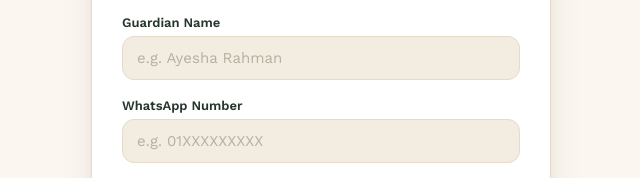
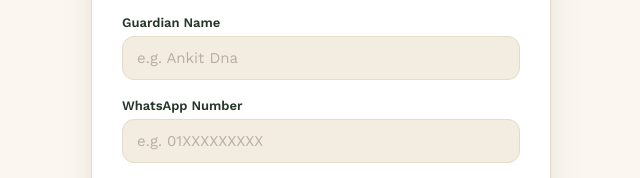
Before and after one commit to pawnest-oss/tools, a plain HTML site: page unpaidbook/index.html in a window 1280 px wide. Shown: the part 340-518 px from the top of the page, 319-959 px from the left. Drawn offline with nearby package versions, Linux system fonts and the light colour scheme.

Commit message:
Update index.html

```diff
--- a/unpaidbook/index.html
+++ b/unpaidbook/index.html
@@ -249,7 +249,7 @@
 
       <div class="field">
         <label for="guardianName">Guardian Name</label>
-        <input type="text" id="guardianName" name="guardianName" placeholder="e.g. Ayesha Rahman" required />
+        <input type="text" id="guardianName" name="guardianName" placeholder="e.g. Ankit Dna" required />
       </div>
 
       <div class="field">
```
